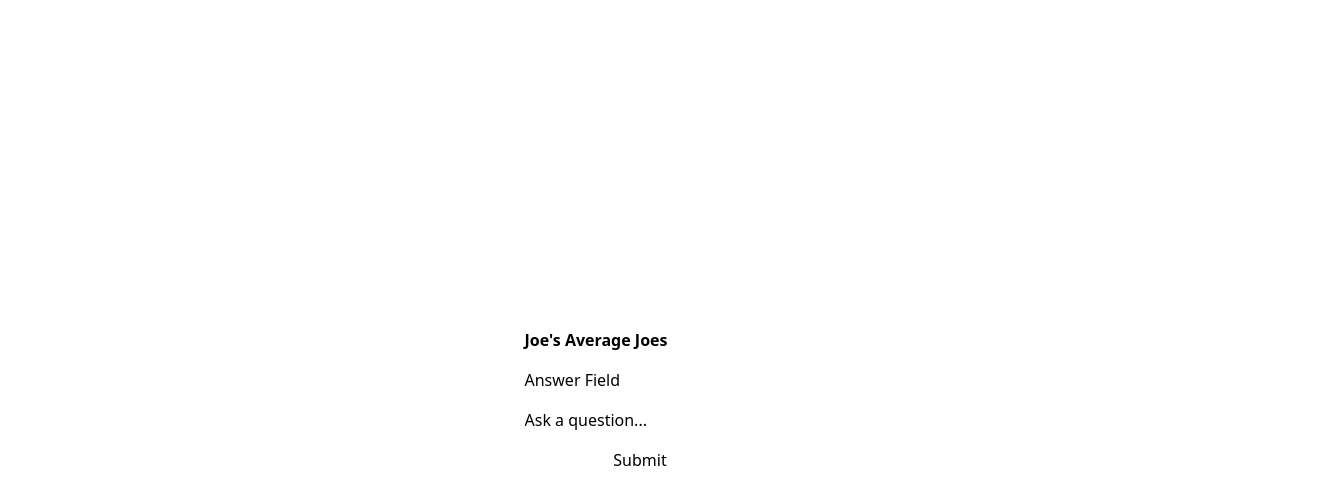
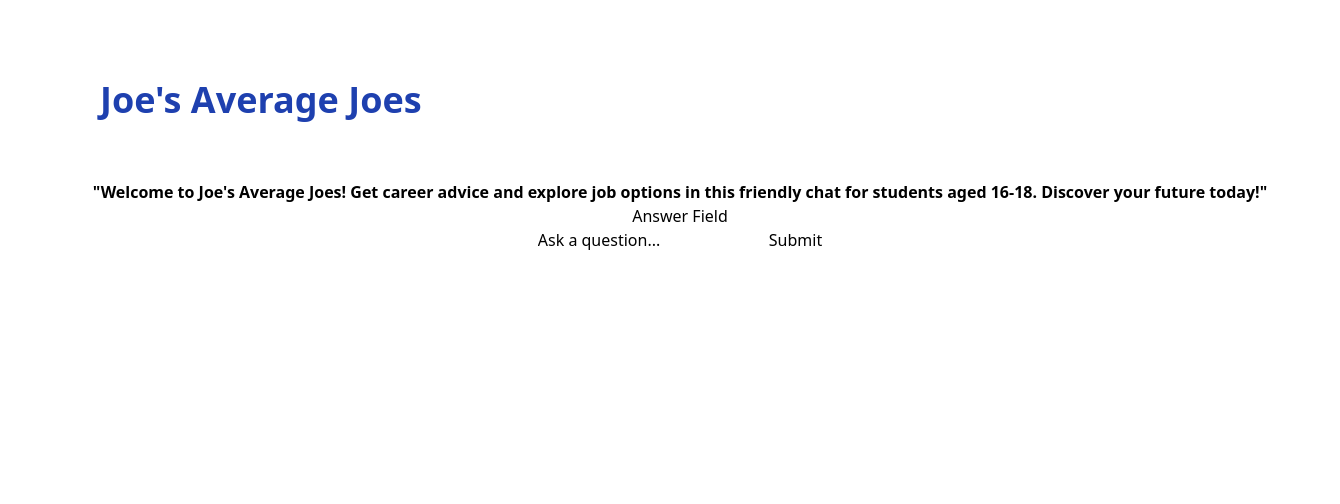
Before and after one commit to AparnaAbbina/averagejoe, a React (Create React App) app: page / in a window 1280 px wide. Shown: the top 504 px of the page, 1340 px wide, since content can reach past the window. Built offline with nearby package versions, Linux system fonts and the light colour scheme.

Commit message:
Added logo and description of the service

```diff
--- a/src/App.jsx
+++ b/src/App.jsx
@@ -1,7 +1,8 @@
 function App() {
 	return (
-		<main className="gap-4 w-screen grid place-content-center h-screen">
-			<h1 className="font-bold">Joe's Average Joes</h1>
+		<main className="w-full text-center m-10">
+			<div className="w-full flex p-10 m-5"><h1 className="font-extrabold text-left text-4xl text-blue-800">Joe's Average Joes</h1></div>
+            <div><h2 className="font-bold">"Welcome to Joe's Average Joes! Get career advice and explore job options in this friendly chat for students aged 16-18. Discover your future today!"</h2></div>
 			<p>Answer Field</p>
 			<input type="text" defaultValue="Ask a question..." />
 			<button type="button">Submit</button>
```
